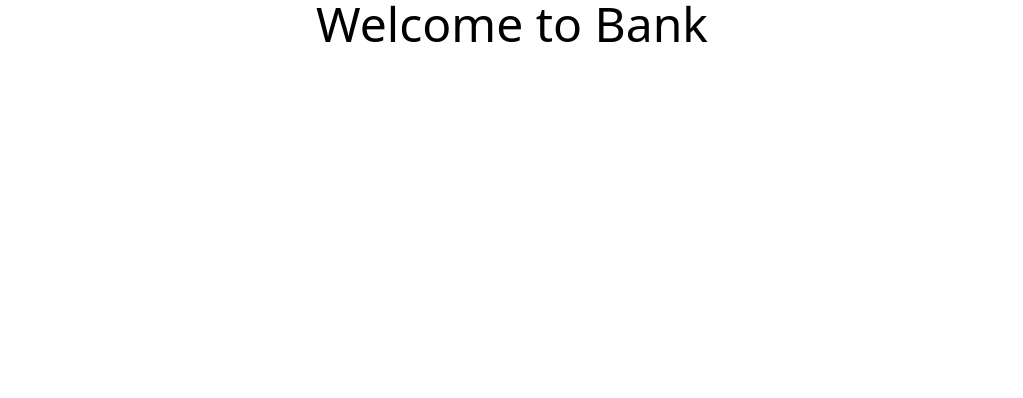
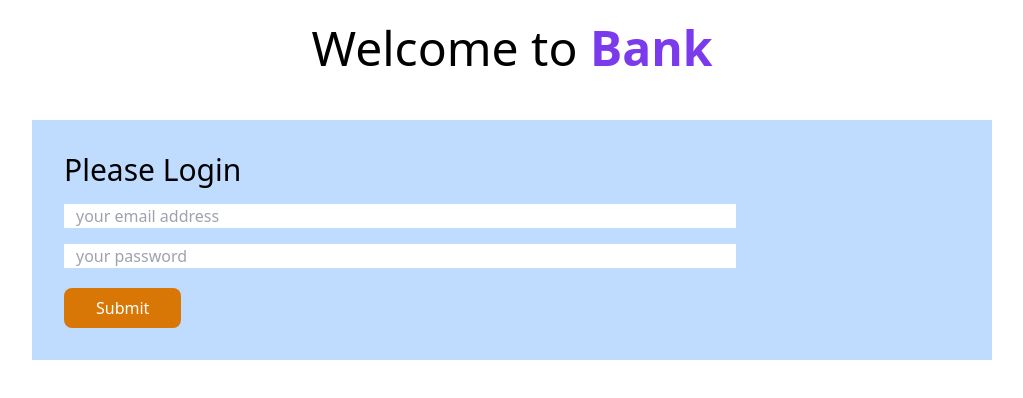
Before and after one commit to habib33-3/bank, a website: page index.html in a window 1280 px wide. Shown: the whole page, without its empty margins (128-1151 px from the left). Drawn offline with nearby package versions, Linux system fonts and the light colour scheme.

Commit message:
login page design

```diff
--- a/index.html
+++ b/index.html
@@ -1,5 +1,6 @@
 <!DOCTYPE html>
 <html lang="en">
+
 <head>
     <meta charset="UTF-8">
     <meta name="viewport" content="width=device-width, initial-scale=1.0">
@@ -8,7 +9,32 @@
 
     <title>Bank</title>
 </head>
+
 <body>
-    <h1 class="text-5xl text-center ">Welcome to Bank</h1>
+    <header>
+        <h1 class="text-5xl text-center mt-6">
+            Welcome to <span class="font-semibold text-violet-600">
+                Bank
+            </span>
+        </h1>
+    </header>
+    <main>
+        <section class="bg-blue-200 w-3/4 mx-auto mt-12 p-8  ">
+            <h3 class="text-3xl font-medium">
+                Please Login
+            </h3>
+            <div class="mt-4 space-y-4">
+                <input class="w-9/12 block px-3 " type="email" name="" id="" placeholder="your email address">
+                <input class="w-9/12 block px-3 " type="password" name="" id="" placeholder="your password">
+            </div>
+            <button class="bg-amber-600 rounded-lg hover:bg-sky-500 px-8 py-2 text-white font-medium mt-5">
+                Submit
+            </button>
+        </section>
+    </main>
+    <footer>
+
+    </footer>
 </body>
+
 </html>
```
Also changed, not shown: output.css.
